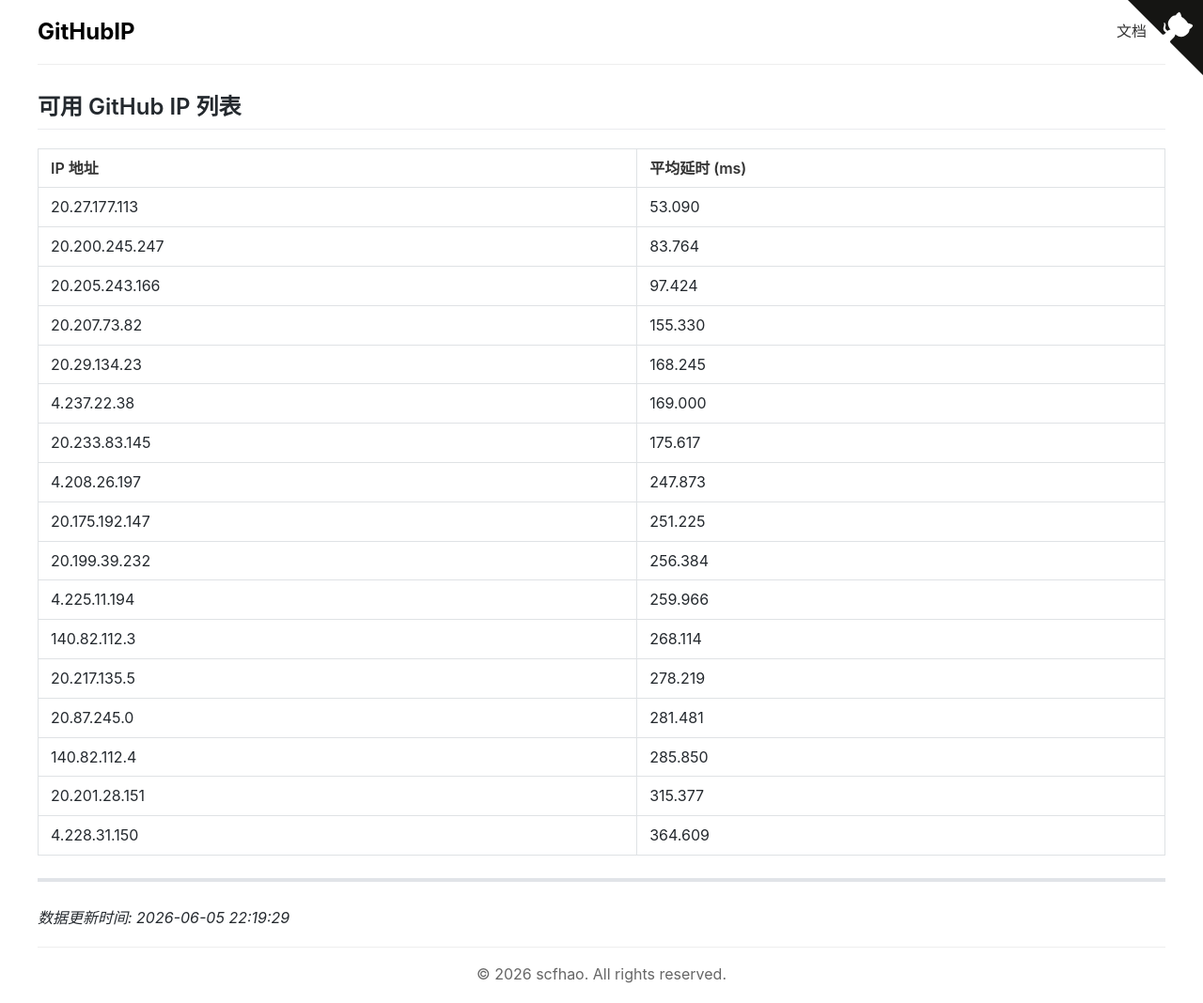
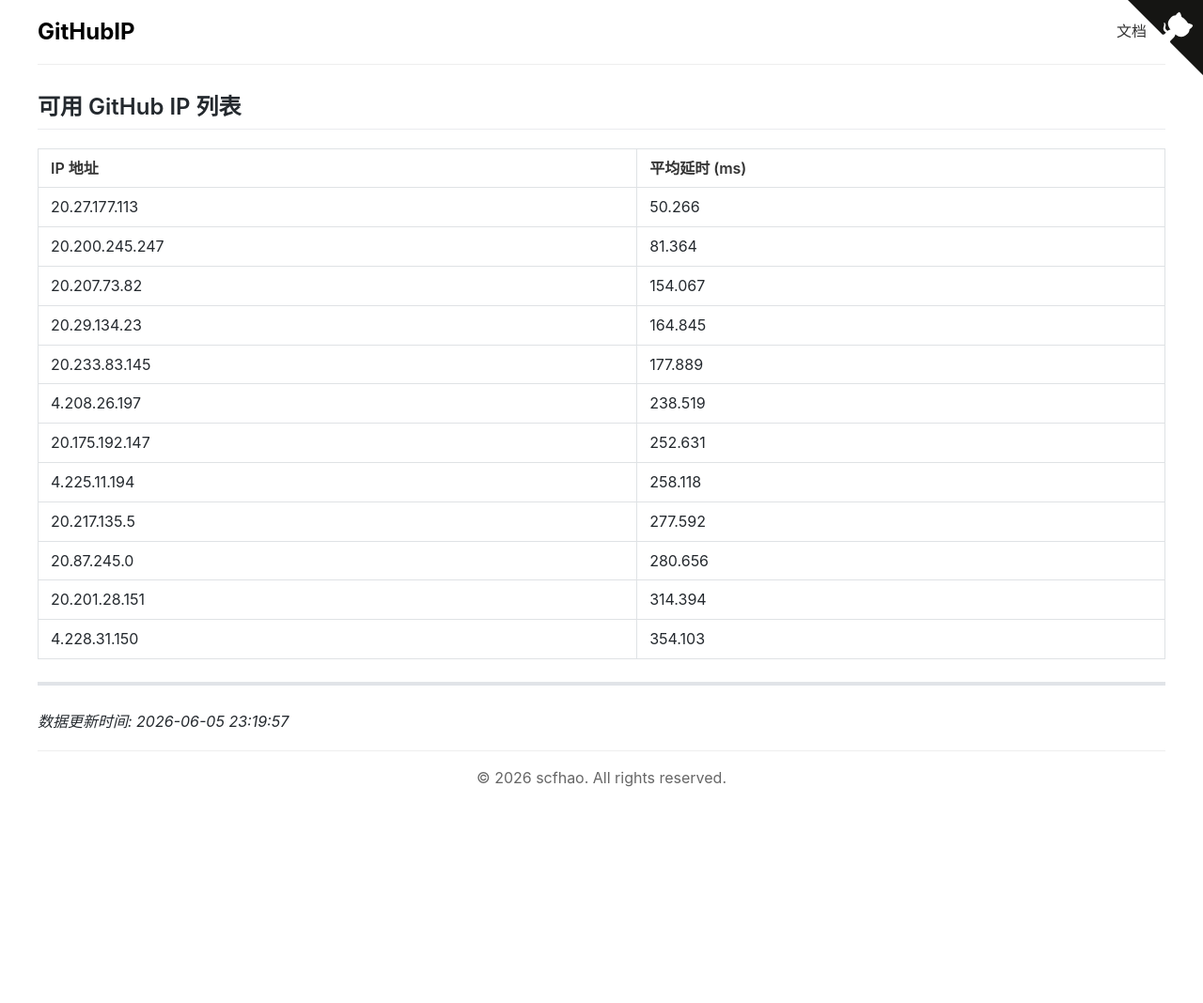
Before and after one commit to scfhao/GitHubIP, a Jekyll site: the page built from index.md, in a window 1280 px wide. Shown: the whole page at 94% size. Built offline with Jekyll 4.4.1, drawn with Linux system fonts in a browser that asks for light colours; after the commit the page ends 900 px from its top, so only the background shows below that.

Commit message:
自动脚本执行 - 2026-06-05 23:19:57

```diff
--- a/index.md
+++ b/index.md
@@ -1,31 +1,26 @@
 ---
 layout: home
 title: GitHub IP 列表
-date: 2026-06-05 22:19:29
+date: 2026-06-05 23:19:57
 ---
 
 ## 可用 GitHub IP 列表
 
 | IP 地址 | 平均延时 (ms) |
 |---------|--------------|
-| 20.27.177.113 | 53.090 |
-| 20.200.245.247 | 83.764 |
-| 20.205.243.166 | 97.424 |
-| 20.207.73.82 | 155.330 |
-| 20.29.134.23 | 168.245 |
-| 4.237.22.38 | 169.000 |
-| 20.233.83.145 | 175.617 |
-| 4.208.26.197 | 247.873 |
-| 20.175.192.147 | 251.225 |
-| 20.199.39.232 | 256.384 |
-| 4.225.11.194 | 259.966 |
-| 140.82.112.3 | 268.114 |
-| 20.217.135.5 | 278.219 |
-| 20.87.245.0 | 281.481 |
-| 140.82.112.4 | 285.850 |
-| 20.201.28.151 | 315.377 |
-| 4.228.31.150 | 364.609 |
+| 20.27.177.113 | 50.266 |
+| 20.200.245.247 | 81.364 |
+| 20.207.73.82 | 154.067 |
+| 20.29.134.23 | 164.845 |
+| 20.233.83.145 | 177.889 |
+| 4.208.26.197 | 238.519 |
+| 20.175.192.147 | 252.631 |
+| 4.225.11.194 | 258.118 |
+| 20.217.135.5 | 277.592 |
+| 20.87.245.0 | 280.656 |
+| 20.201.28.151 | 314.394 |
+| 4.228.31.150 | 354.103 |
 
 ---
 
-*数据更新时间: 2026-06-05 22:19:29*
+*数据更新时间: 2026-06-05 23:19:57*
```
